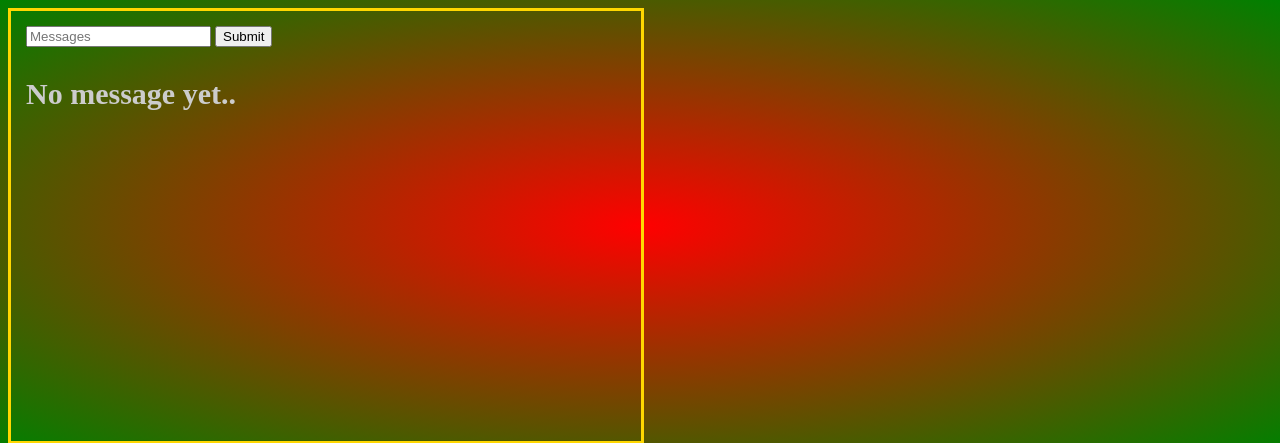
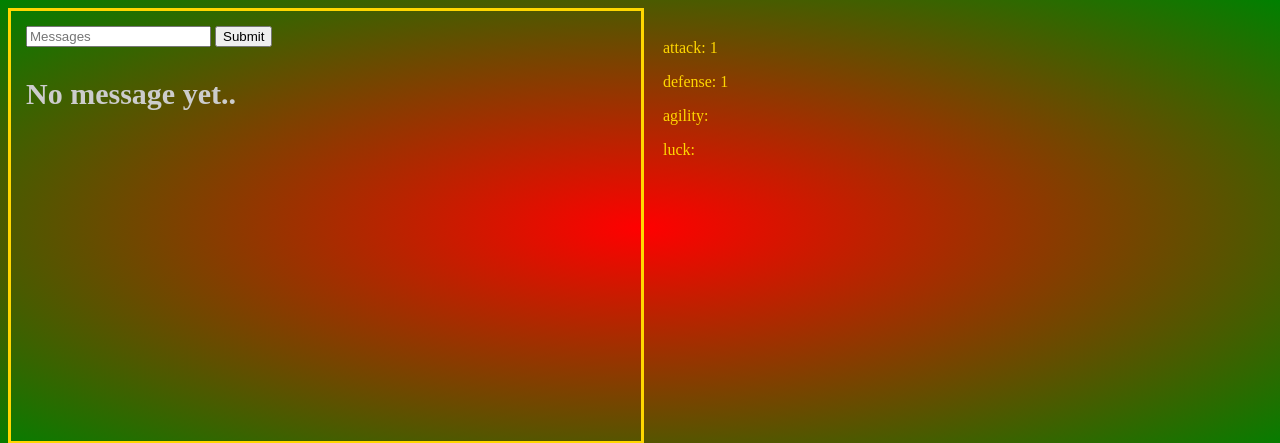
Before and after one commit to LeoKnox/pw_2.0, a Flask app: page / in a window 1280 px wide. Shown: the top 443 px of the page. Run offline with Flask 2, Linux system fonts and the light colour scheme; the visitor is signed in with stand-in values (Sample User, id 1); some libraries are stand-ins or nearby versions.

Commit message:
Add files via upload
passing data using json values

```diff
--- a/templates/session.html
+++ b/templates/session.html
@@ -7,6 +7,7 @@
                 background-image:radial-gradient(red, green);
             }
             .messages {
+                display: inline-block;
                 border: 3px solid gold;
                 padding: 15px;
                 width: 600px;
@@ -14,9 +15,15 @@
                 color: silver;
                 overflow:auto;
             }
+            .stats {
+                display: inline-block;
+                vertical-align: top;
+                color: gold;
+                padding: 15px;
+            }
         </style>
     </head>
-    <body onload="monsterTime()">
+    <body>
         <div class="messages">
         <form action="" method="POST">
             <input type="hidden" class="username" value="{{ session['name']}}"/>
@@ -26,6 +33,12 @@
         <div class="message_holder"></div>
 
         </form>
+        </div>
+        <div class="stats">
+            <p class="atk">attack: {{ session['atk'] }}</p>
+            <p class="def">defense: <span class="stat">{{ session['def'] }}</span></p>
+            <p>agility:</p>
+            <p>luck:</p>
         </div>
         <!-- jQuery (necessary for Bootstrap's JavaScript plugins) -->
         <script src="https://ajax.googleapis.com/ajax/libs/jquery/1.12.4/jquery.min.js"></script>
@@ -43,16 +56,19 @@
                     let user_input = $('input.message').val()
                     socket.emit('my event', {
                         user_name:user_name,
-                        message:user_input
+                        message:user_input,
+                        stat:9
                     })
                     $('input.message').val('').focus()
                 })
             })
             socket.on('my response', function(msg) {
+                console.log("responsese.skerelkrj")
                 console.log(msg)
                 if(typeof msg.user_name !== 'undefined') {
                     $('h3').remove()
                     $('div.message_holder').prepend('<div><b>'+msg.user_name+'</b>: '+msg.message+'</div>')
+                    $('.stat').text(msg.stat)
                 }
             })
             </script>
```
